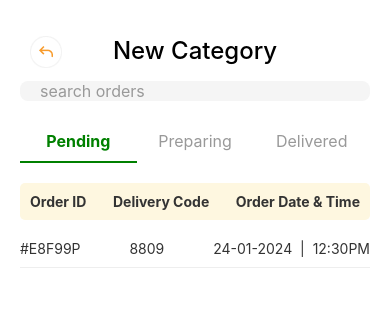
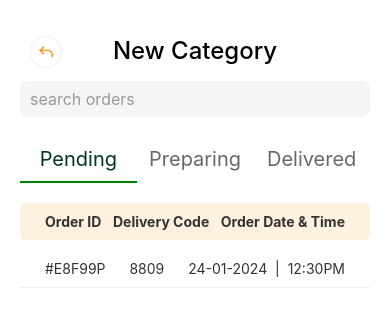
Before and after one commit to ndukwesamuel/FoodmartexVendor, a React Native app: screen /OrderHistory in a window 390 px wide. Shown: the top 316 px of the page. Built offline with nearby package versions, Linux system fonts and the light colour scheme; no server answers.

Commit message:
feat: commit before merge

```diff
--- a/screens/Orders/OrderHistory.js
+++ b/screens/Orders/OrderHistory.js
@@ -150,7 +150,8 @@ const styles = StyleSheet.create({
   },
   searchInput: {
     flex: 1,
-    paddingHorizontal: 10,
+    // paddingHorizontal: 10,
+    height: 36,
     fontSize: 16,
     color: "#333",
   },
@@ -169,19 +170,21 @@ const styles = StyleSheet.create({
     borderBottomColor: "green",
   },
   tabText: {
-    fontSize: 16,
-    color: "#999",
+    fontSize: 20,
+    color: "#686868",
+    fontWeight: "400",
   },
   activeTabText: {
-    color: "green",
-    fontWeight: "bold",
+    color: "#023526",
+    fontWeight: "400",
+    fontSize: 20,
   },
   tableHeader: {
     flexDirection: "row",
     justifyContent: "space-between",
-    backgroundColor: "#fef7e0",
+    backgroundColor: "#FFF1E0",
     paddingVertical: 10,
-    paddingHorizontal: 10,
+    paddingHorizontal: 25,
     borderRadius: 5,
     marginBottom: 10,
   },
@@ -199,6 +202,7 @@ const styles = StyleSheet.create({
     paddingVertical: 10,
     borderBottomWidth: 1,
     borderBottomColor: "#eee",
+    paddingHorizontal: 25,
   },
   orderText: {
     fontSize: 14,
```
